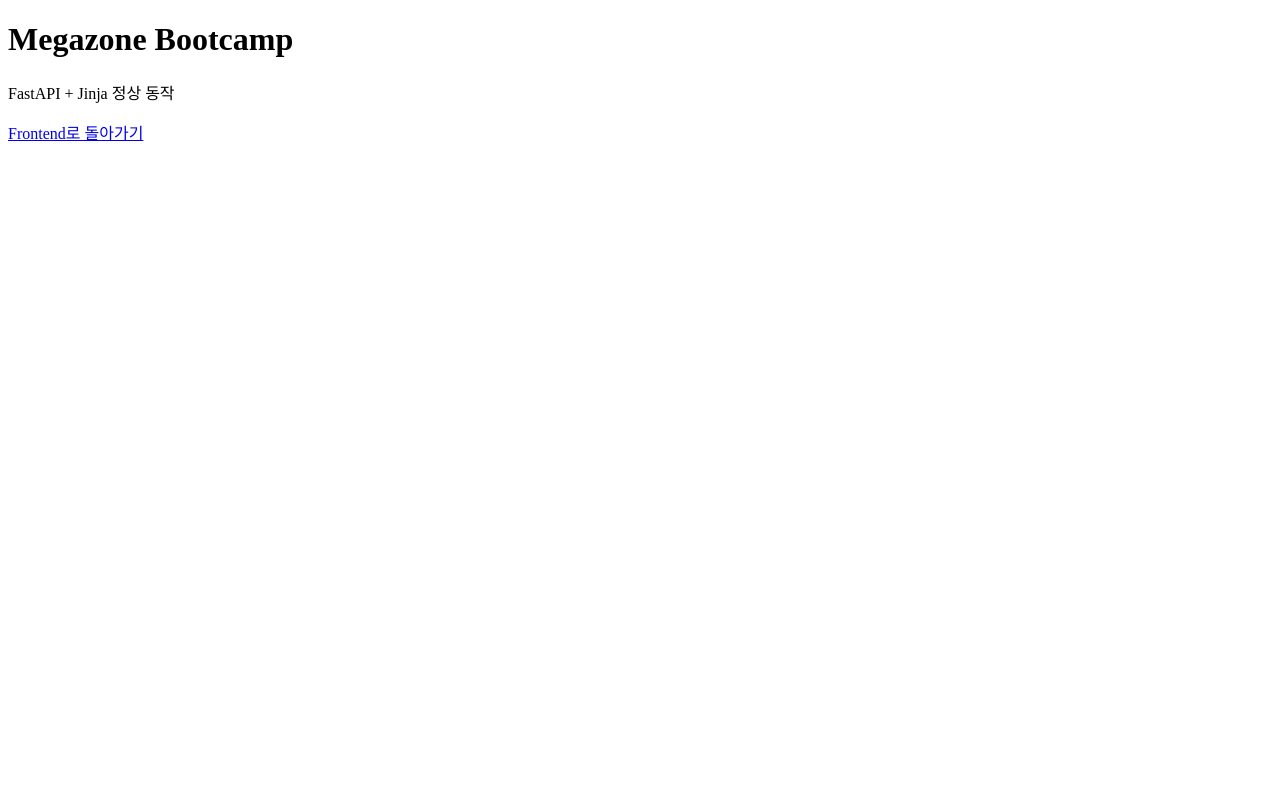
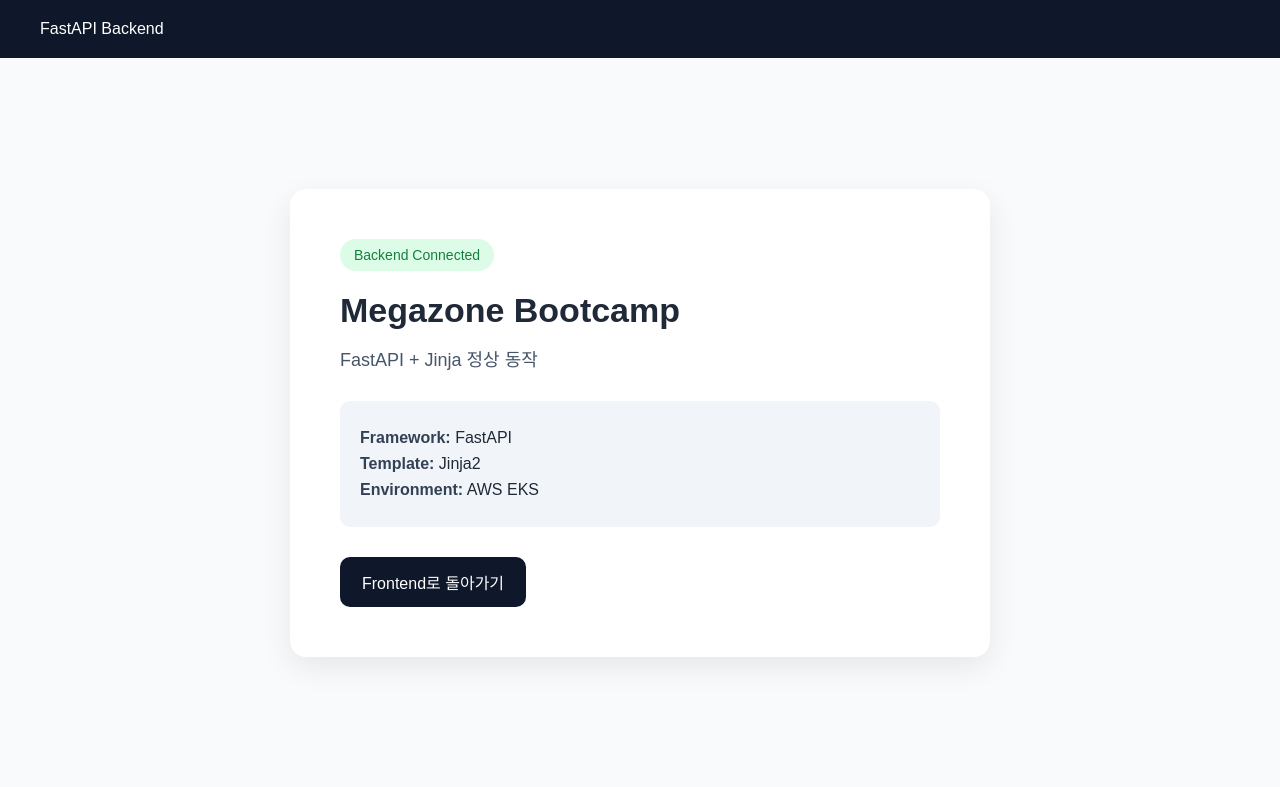
Before and after one commit to cdmi4613/ex8-tot, a FastAPI app: page /api/company in a window 1280 px wide. Shown: the top 787 px of the page. Run offline with FastAPI, Linux system fonts and the light colour scheme.

Commit message:
html 수정

```diff
--- a/app/company/backend/templates/company.html
+++ b/app/company/backend/templates/company.html
@@ -3,14 +3,143 @@
 
 <head>
     <meta charset="UTF-8">
+    <meta name="viewport" content="width=device-width, initial-scale=1.0">
     <title>Company Backend</title>
+
+    <style>
+        * {
+            box-sizing: border-box;
+            margin: 0;
+            padding: 0;
+        }
+
+        body {
+            font-family: Arial, sans-serif;
+            background: #f8fafc;
+            color: #1f2937;
+        }
+
+        header {
+            background: #0f172a;
+            color: white;
+            padding: 20px 40px;
+        }
+
+        .container {
+            min-height: calc(100vh - 70px);
+            display: flex;
+            justify-content: center;
+            align-items: center;
+            padding: 40px;
+        }
+
+        .card {
+            width: 100%;
+            max-width: 700px;
+            background: white;
+            border-radius: 16px;
+            padding: 50px;
+            box-shadow: 0 10px 30px rgba(0, 0, 0, 0.08);
+        }
+
+        .badge {
+            display: inline-block;
+            background: #dcfce7;
+            color: #15803d;
+            padding: 8px 14px;
+            border-radius: 20px;
+            font-size: 14px;
+            margin-bottom: 20px;
+        }
+
+        h1 {
+            font-size: 34px;
+            margin-bottom: 15px;
+        }
+
+        .message {
+            font-size: 18px;
+            color: #475569;
+            margin-bottom: 30px;
+        }
+
+        .status {
+            background: #f1f5f9;
+            border-radius: 10px;
+            padding: 20px;
+            margin-bottom: 30px;
+        }
+
+        .status p {
+            margin: 8px 0;
+        }
+
+        .label {
+            font-weight: bold;
+            color: #334155;
+        }
+
+        .button {
+            display: inline-block;
+            text-decoration: none;
+            background: #0f172a;
+            color: white;
+            padding: 13px 22px;
+            border-radius: 10px;
+            transition: 0.2s;
+        }
+
+        .button:hover {
+            background: #334155;
+        }
+    </style>
 </head>
 
 <body>
-    <h1>{{ company_name }}</h1>
-    <p>{{ message }}</p>
 
-    <a href="/">Frontend로 돌아가기</a>
+    <header>
+        FastAPI Backend
+    </header>
+
+    <div class="container">
+
+        <div class="card">
+
+            <div class="badge">
+                Backend Connected
+            </div>
+
+            <h1>{{ company_name }}</h1>
+
+            <p class="message">
+                {{ message }}
+            </p>
+
+            <div class="status">
+                <p>
+                    <span class="label">Framework:</span>
+                    FastAPI
+                </p>
+
+                <p>
+                    <span class="label">Template:</span>
+                    Jinja2
+                </p>
+
+                <p>
+                    <span class="label">Environment:</span>
+                    AWS EKS
+                </p>
+            </div>
+
+            <a class="button" href="/">
+                Frontend로 돌아가기
+            </a>
+
+        </div>
+
+    </div>
+
 </body>
 
 </html>
```
Also changed, not shown: app/company/frontend/index.html (+117 -3 lines).
